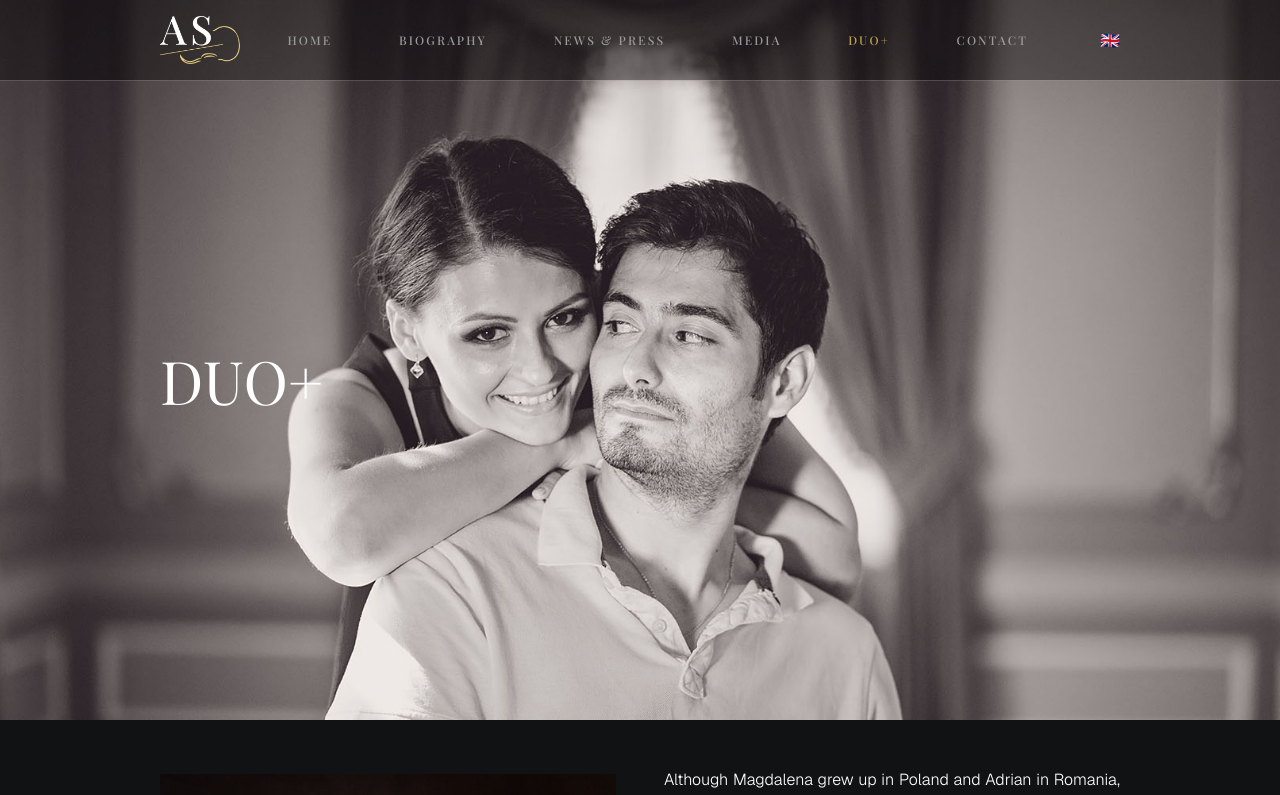
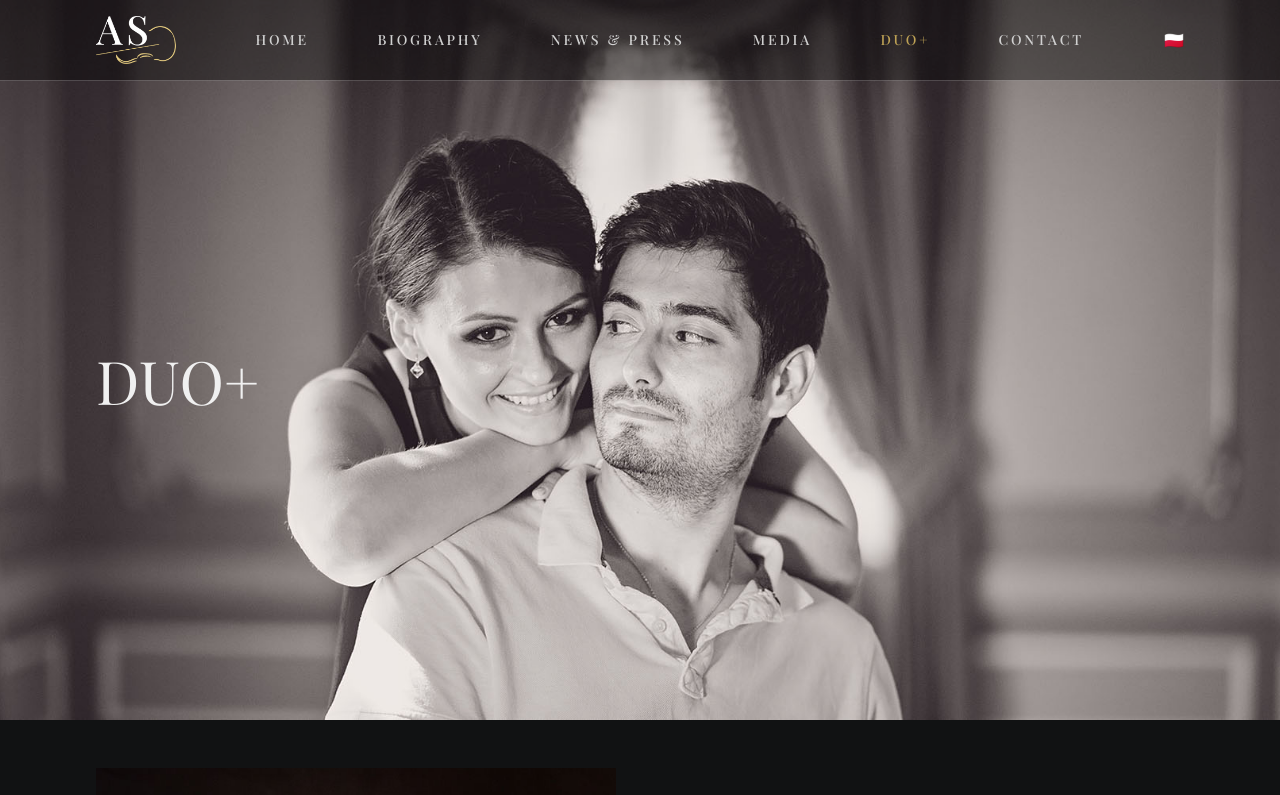
Before and after one commit to HeatGub/Adrian-site, a Next.js app: page /en/duo in a window 1280 px wide. Shown: the top 795 px of the page. Built offline with nearby package versions, Linux system fonts and the light colour scheme; a web font is replaced by a local one.

Commit message:
Improve navbar and footer

```diff
--- a/src/app/globals.css
+++ b/src/app/globals.css
@@ -4,8 +4,8 @@
   --bg-primary: #000000;
   --bg-secondary: #111213;
   --bg-tertiary: #0c0709;
-  --text-primary: #ffffff;
-  --text-secondary: #9b9b9b;
+  --text-primary: #f0f0f0;
+  --text-secondary: #d1d1d1;
   --accent-primary: #bea255;
   --border-default: #979797;
 }
--- a/src/components/Container.tsx
+++ b/src/components/Container.tsx
@@ -6,7 +6,7 @@ export function Container({
   className?: string;
 }) {
   return (
-    <div className={`mx-auto w-full max-w-6xl px-6 sm:px-12 md:px-18 lg:px-24 ${className}`}>
+    <div className={`mx-auto w-full max-w-7xl px-6 sm:px-12 md:px-18 lg:px-24 ${className}`}>
       {children}
     </div>
   );
--- a/src/components/Footer.tsx
+++ b/src/components/Footer.tsx
@@ -28,7 +28,7 @@ export default function Footer() {
             alt="Adrian Stanciu"
             width={72}
             height={52}
-            priority          // load eagerly — it's above the fold
+            priority
             className="w-auto h-auto"
           />
         </Link>
@@ -37,7 +37,7 @@ export default function Footer() {
         <div className="flex flex-wrap justify-center items-center gap-x-8 gap-y-3">
           <NavLinks
             wrapperClassName="flex flex-wrap justify-center gap-x-8 gap-y-3"
-            itemClassName="text-xs tracking-[0.18em] font-medium"
+            itemClassName="text-sm tracking-[0.1em] lg:tracking-[0.15em] font-medium"
           />
           <LanguageSwitcher />
         </div>
--- a/src/components/LanguageSwitcher.tsx
+++ b/src/components/LanguageSwitcher.tsx
@@ -9,7 +9,7 @@ interface LanguageSwitcherProps {
   showLabel?: boolean;
 }
 
-const FLAGS: Record<Locale, string> = { en: "🇬🇧", pl: "🇵🇱" };
+const FLAGS: Record<Locale, string> = { en: "🇵🇱", pl: "🇬🇧" };
 const LABELS: Record<Locale, string> = { en: "English", pl: "Polski" };
 
 export default function LanguageSwitcher({
--- a/src/components/Navbar.tsx
+++ b/src/components/Navbar.tsx
@@ -58,12 +58,12 @@ export default function Navbar() {
           </Link>
 
           {/* Desktop nav */}
-          <nav className="hidden md:flex items-center justify-between flex-1 ml-12">
+          <nav className="hidden md:flex items-center justify-between flex-1 ml-8 md:ml-8 lg:ml-16 xl:ml-20">
             <NavLinks
               wrapperClassName="flex items-center justify-between flex-1"
-              itemClassName="text-xs tracking-[0.18em] font-medium"
+              itemClassName="text-sm tracking-[0.01em] sm:tracking-[0.05em] lg:tracking-[0.2em] font-medium"
             />
-            <LanguageSwitcher className="md:ml-12 lg:ml-18" />
+            <LanguageSwitcher className="ml-8 md:ml-8 lg:ml-16 xl:ml-20"/>
           </nav>
 
           {/* Mobile menu button */}
```
